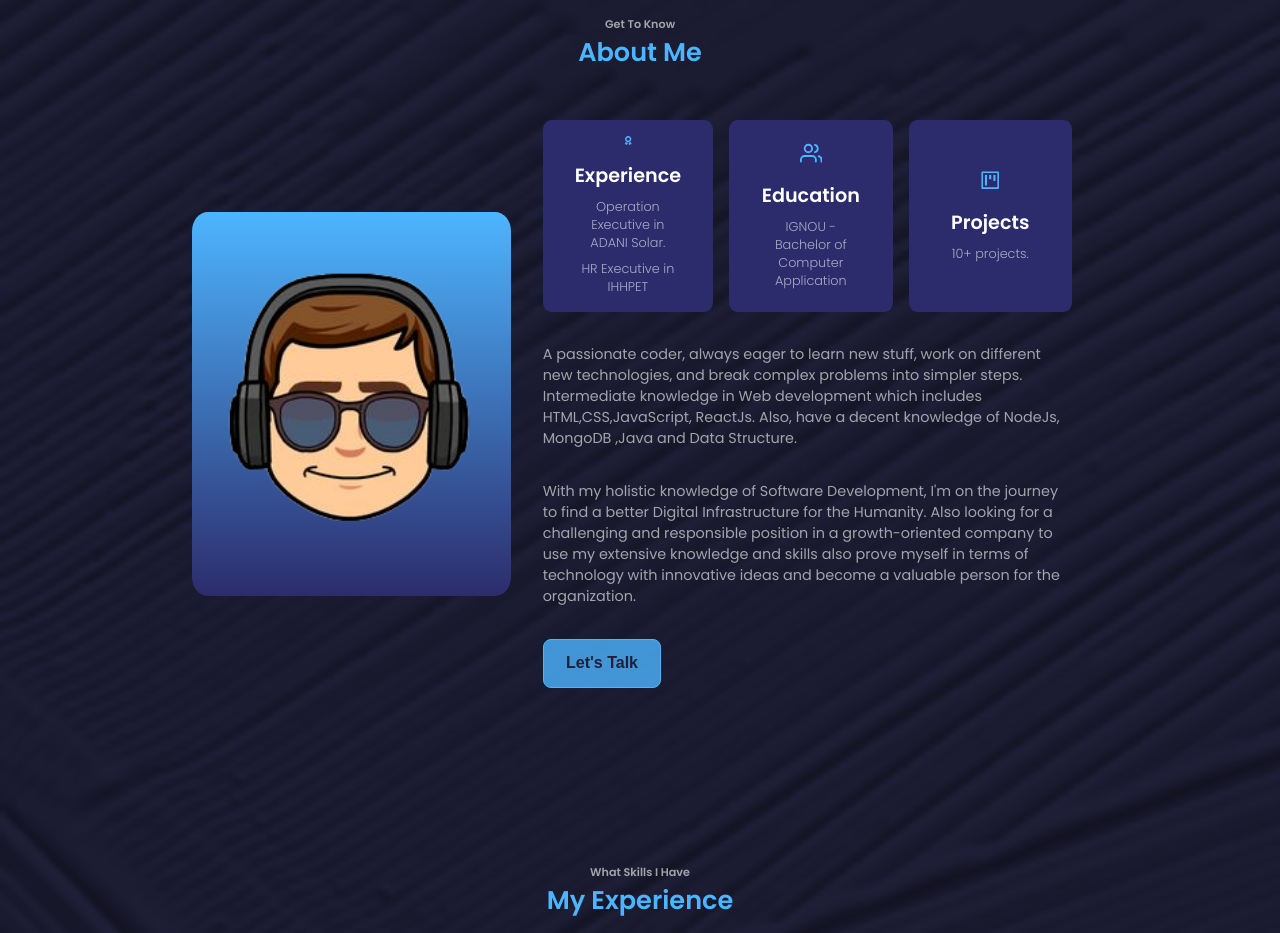
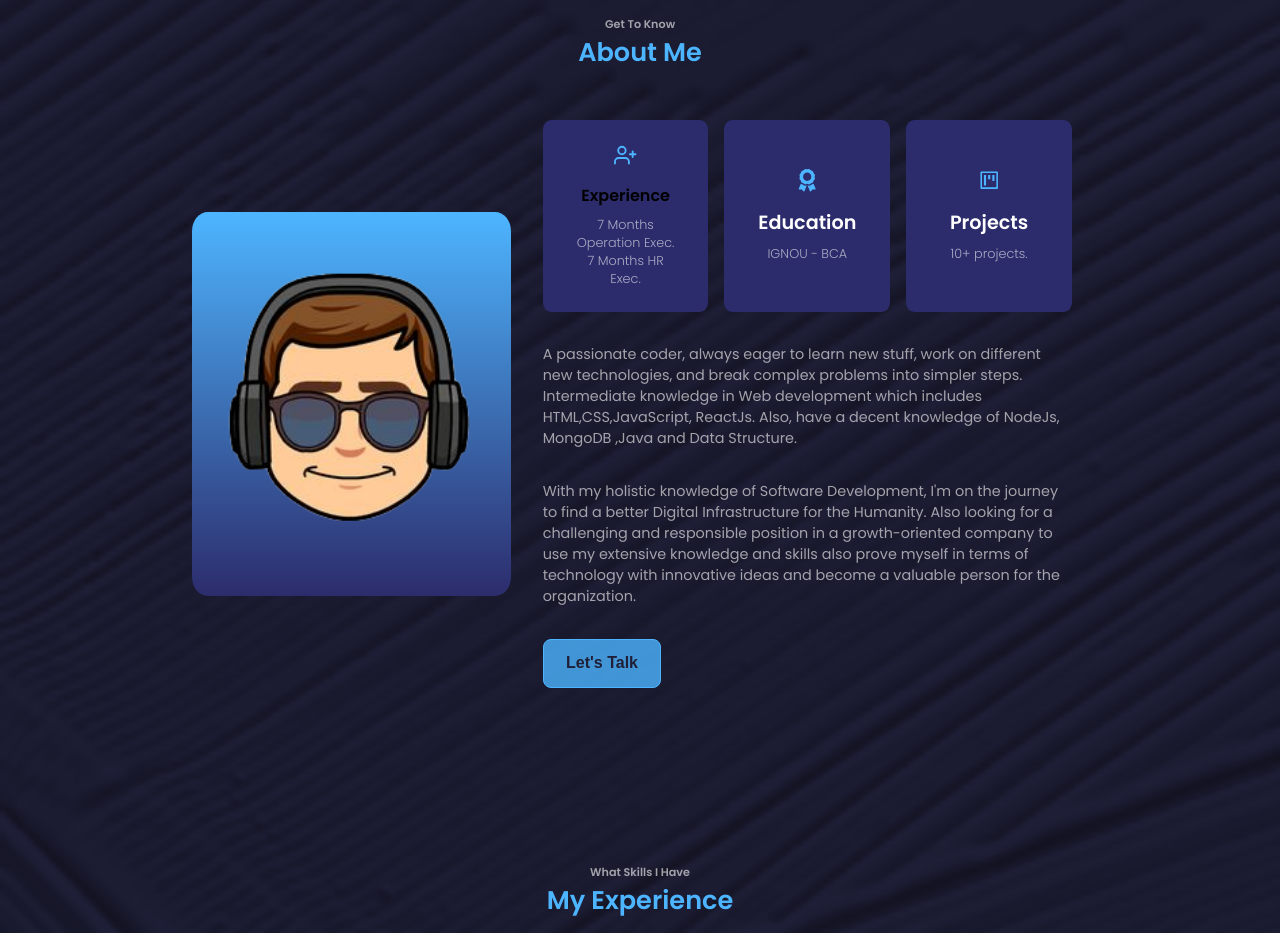
Before and after one commit to aayush-004v/portfolio-aayush-verma-react, a React (Create React App) app: page / in a window 1280 px wide. Shown: the part 880-1813 px from the top of the page. Built offline with nearby package versions, Linux system fonts and the light colour scheme.

Commit message:
Update About.jsx

```diff
--- a/src/components/about/About.jsx
+++ b/src/components/about/About.jsx
@@ -3,7 +3,7 @@ import "./About.css";
 import Button from "../shared/Button";
 import Title from "../shared/Title";
 import { FaAward } from "react-icons/fa";
-import { FiUsers } from "react-icons/fi";
+import { FiAward, FiUserPlus } from "react-icons/fi";
 import { AiOutlineProject } from "react-icons/ai";
 
 const About = () => {
@@ -17,16 +17,15 @@ const About = () => {
         <div className="about-container">
           <div className="content-container">
             <div className="content-box">
-              <FaAward />
-              <h3>Experience</h3>
-              <p>Operation Executive in ADANI Solar.</p>
-              <p>HR Executive in IHHPET</p>
+              <FiUserPlus/>
+              <h4>Experience</h4>
+              <p>7 Months Operation Exec. 7 Months HR Exec.</p>
             </div>
 
             <div className="content-box">
-              <FiUsers />
+              <FaAward/>
               <h3>Education</h3>
-              <p>IGNOU - Bachelor of Computer Application</p>
+              <p>IGNOU - BCA</p>
             </div>
 
             <div className="content-box">
@@ -53,7 +52,8 @@ const About = () => {
             become a valuable person for the organization.
           </p>
 
-          <a href="#contact"><Button text="Let's Talk" position="left" />
+          <a href="#contact">
+            <Button text="Let's Talk" position="left" />
           </a>
         </div>
       </div>
```
